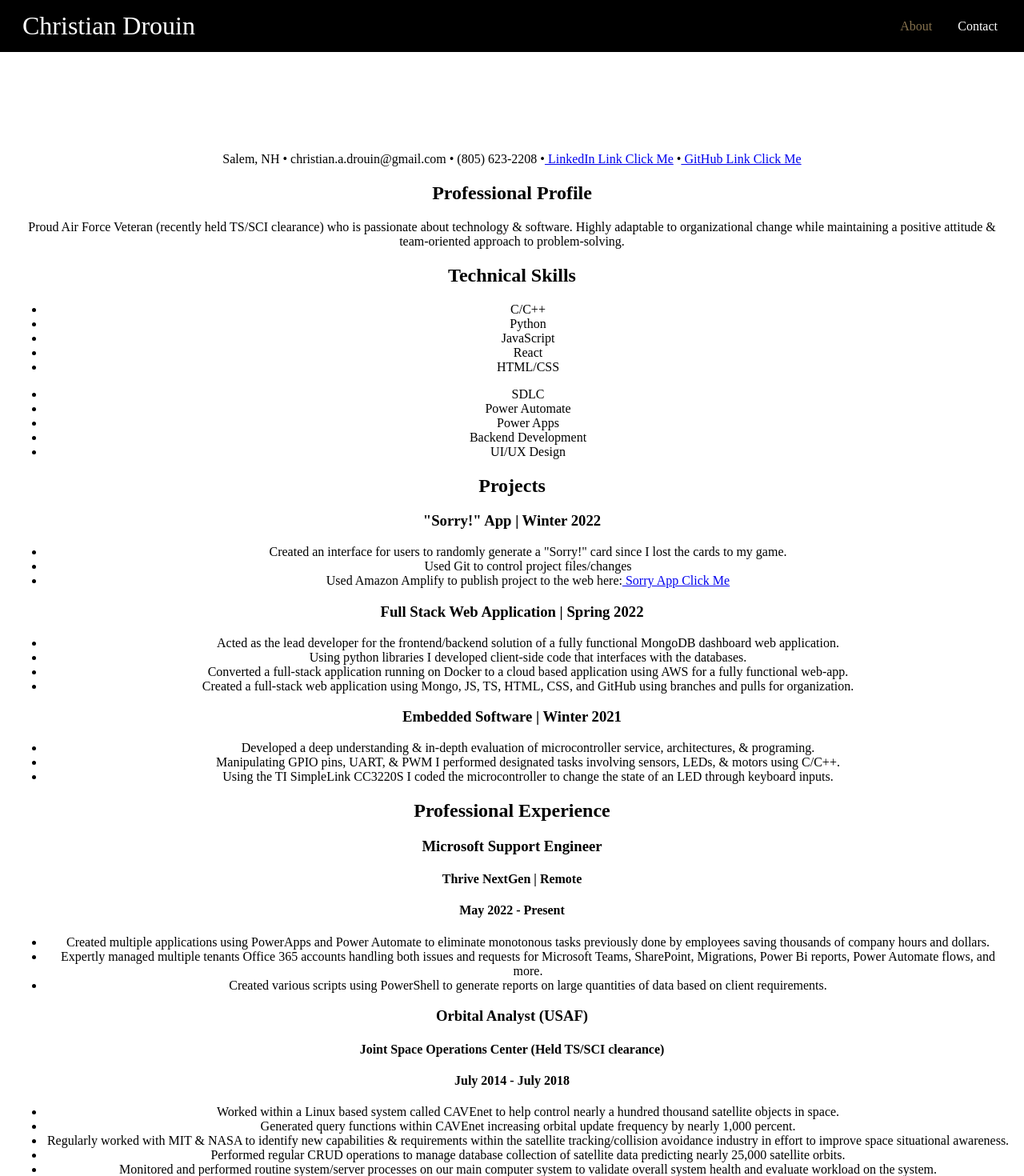
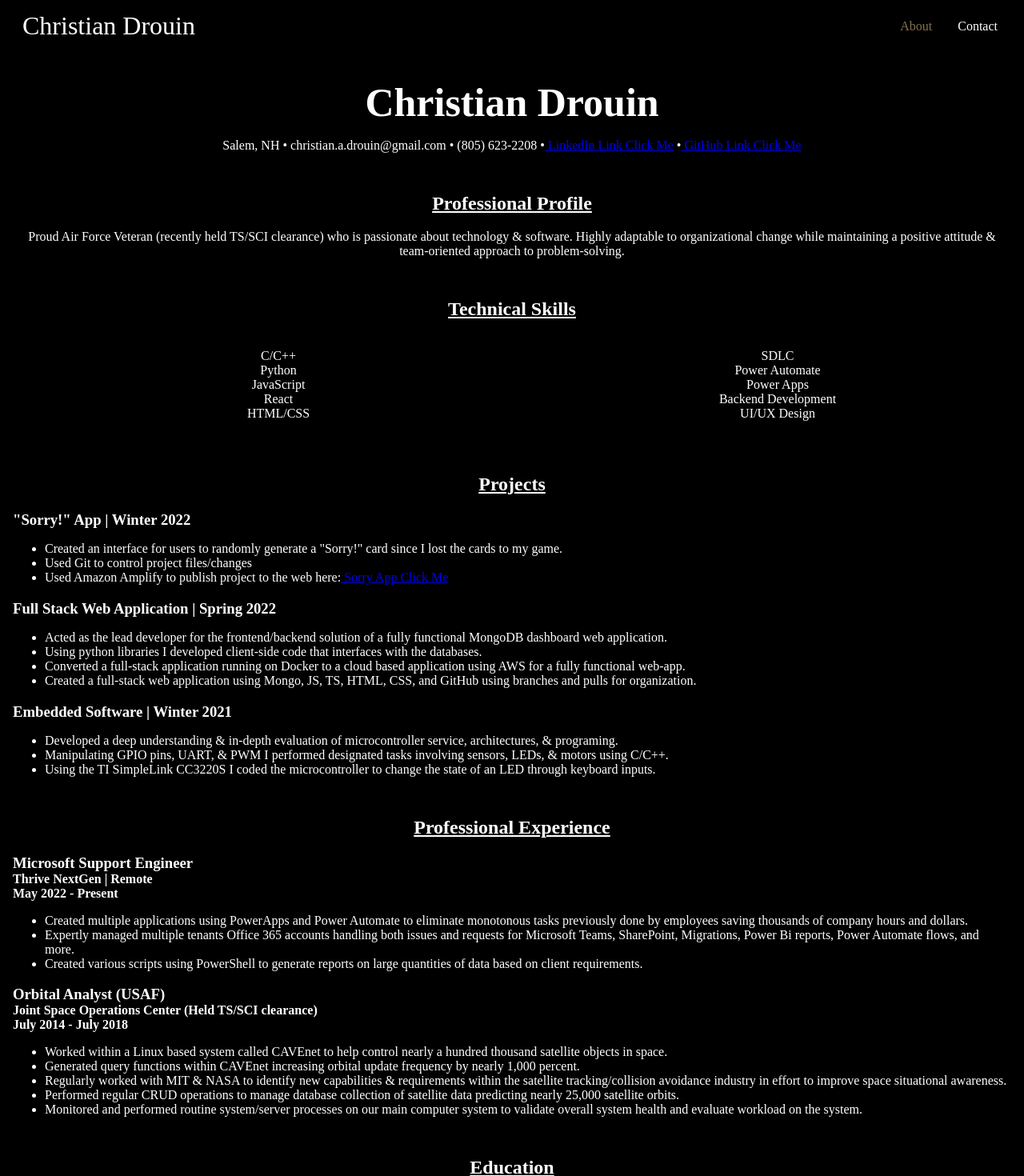
Before and after one commit to ChristianD96/Personal-Site, a React (Create React App) app: page /about in a window 1280 px wide. Shown: the top 1470 px of the page at 80% size. Built offline with nearby package versions, Linux system fonts and the light colour scheme.

Commit message:
initial commit

```diff
--- a/src/components/HeroSection.js
+++ b/src/components/HeroSection.js
@@ -8,13 +8,11 @@ function HeroSection() {
       <video src={video1} autoPlay loop muted />
       <h1 className='welcome'>Welcome...</h1>
       <p className='opening'>
-        This site is currently still under maintenance.
+        Hello and welcome to my personal site.
         <br></br>
         I created this site from scratch using React and Javascript.
         <br></br>
-        You can contact me at christian.a.drouin@gmail.com
-        <br></br>
-        Eventually this site will contain better informed contact information.
+        Feel free to look around the site at my projects if you'd like.
       </p>
     </div>
   );
--- a/src/components/pages/About.css
+++ b/src/components/pages/About.css
@@ -0,0 +1,46 @@
+body {
+  background-color: black;
+  color: white;
+}
+
+.about-link:visited {
+  color: #88734ffa;
+}
+
+.lists {
+  display: flex;
+}
+
+.skills {
+  list-style-type: none;
+  width: 50%;
+  text-align: center;
+}
+
+.about>h1 {
+  margin-bottom: 0;
+}
+
+.about>h2 {
+  text-decoration: underline;
+  margin-top: 50px;
+}
+
+.about>h3 {
+  text-align: left;
+  margin-bottom: 0;
+}
+
+.about>h4 {
+  text-align: left;
+  margin-top: 0;
+  margin-bottom: 0;
+}
+
+.projects>ul {
+  text-align: left;
+}
+
+.projects>ul>li>a:visited {
+  color: #88734ffa;
+}
--- a/src/components/pages/About.js
+++ b/src/components/pages/About.js
@@ -4,7 +4,7 @@ import "./About.css";
 export default function About() {
   return (
     <div className='about'>
-      <h1 className='header'>Christian Drouin</h1>
+      <h1>Christian Drouin</h1>
       <p>
         Salem, NH &bull;
         christian.a.drouin@gmail.com &bull;
--- a/src/components/pages/Contact.js
+++ b/src/components/pages/Contact.js
@@ -2,9 +2,9 @@ export default function Contact() {
   return (
     <div>
       <h2>Contact Information</h2>
-      <p>Phone: 555-555-5555</p>
-      <p>Email: info@example.com</p>
-      <p>Address: 123 Main Street, Anytown USA</p>
+      <p>Phone: (805) 623-2208</p>
+      <p>Email: Christian.A.Drouin@gmail.com</p>
+      <p>LinkedIn: <a className='about-link' href={'https://www.linkedin.com/in/christian-a-drouin/'} target="_blank" rel="noopener noreferrer"> https://www.linkedin.com/in/christian-a-drouin/</a></p>
     </div>
   );
 }
```
